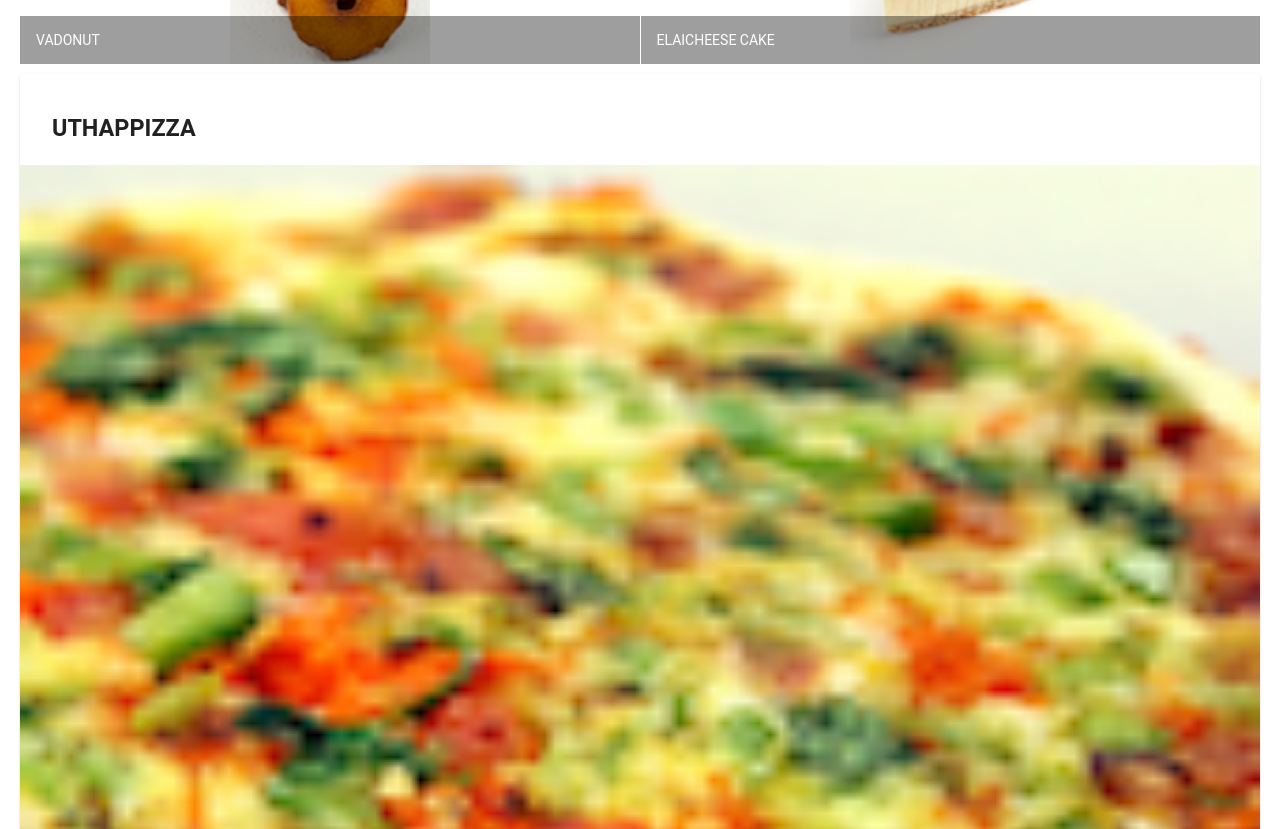
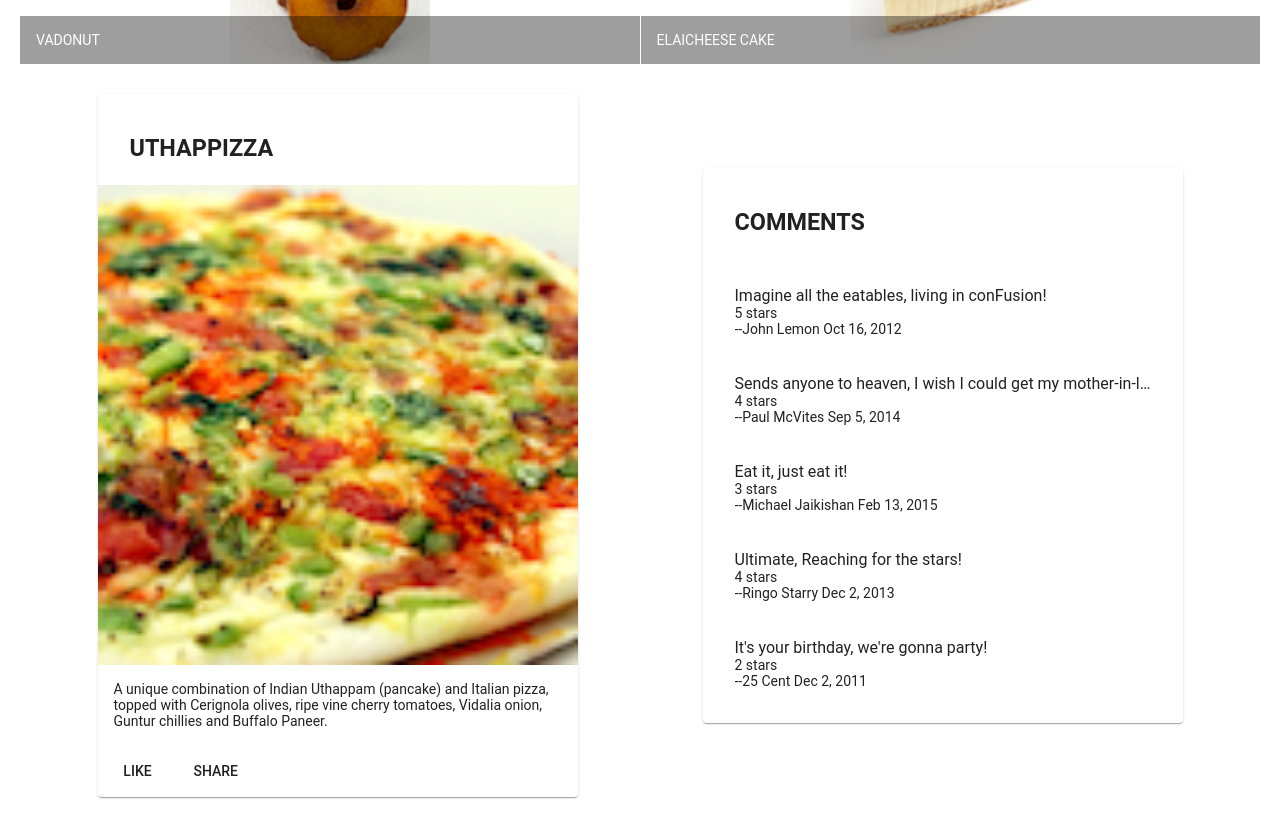
Before and after one commit to thenriq/Angular, an Angular app: page / in a window 1280 px wide. Shown: the part 500-1329 px from the top of the page. Built offline with nearby package versions, Linux system fonts and the light colour scheme.

Commit message:
first assignment

```diff
--- a/src/app/app.module.ts
+++ b/src/app/app.module.ts
@@ -11,11 +11,13 @@
 
 import 'hammerjs';
 import { MenuComponent } from './menu/menu.component';
+import { DishdetailComponent } from './dishdetail/dishdetail.component';
 
 @NgModule({
   declarations: [
     AppComponent,
-    MenuComponent
+    MenuComponent,
+    DishdetailComponent
   ],
   imports: [
     BrowserModule,
--- /dev/null
+++ b/src/app/dishdetail/dishdetail.component.html
@@ -0,0 +1,61 @@
+<div class="container"
+    fxLayout="row"
+    fxLayout.sm="column"
+    fxLayout.xs="column"
+    fxLayoutAlign.gt-md="space-around center"
+    fxLayoutGap="10px"
+    fxLayoutGap.xs="0">
+
+  <div fxFlex="40" *ngIf="dish">
+      <mat-card>
+        <mat-card-header>
+          <mat-card-title>
+            <h3>{{dish.name | uppercase}}</h3>
+          </mat-card-title>
+        </mat-card-header>
+        <img mat-card-image src={{dish.image}} alt={{dish.name}}>
+        <mat-card-content>
+          <p>{{dish.description}}</p>
+        </mat-card-content>
+        <mat-card-actions>
+          <button mat-button>LIKE</button>
+          <button mat-button>SHARE</button>
+        </mat-card-actions>
+      </mat-card>
+  </div>
+
+
+
+  <div fxFlex="40" *ngIf="dish">
+    <mat-card>
+      <mat-card-header>
+        <mat-card-title>
+          <h3>COMMENTS</h3>
+        </mat-card-title>
+      </mat-card-header>
+
+        <mat-list>
+        <mat-list-item *ngFor="let comments of dish.comments">
+
+              <p matLine> {{comments.comment}}</p>
+
+              <p matLine> {{comments.rating}} stars</p>
+              <p matLine> --{{comments.author}} {{comments.date | date}}</p>
+
+
+
+
+          <mat-card-content>
+
+          </mat-card-content>
+        </mat-list-item>
+      </mat-list>
+    </mat-card>
+
+    <!--
+    <p>Display the list of comments here</p>
+    -->
+
+  </div>
+
+</div>
--- /dev/null
+++ b/src/app/dishdetail/dishdetail.component.ts
@@ -0,0 +1,61 @@
+import { Component, OnInit } from '@angular/core';
+
+const DISH = {
+  id: '0',
+  name: 'Uthappizza',
+  image: '/assets/images/uthappizza.png',
+  category: 'mains',
+  featured: true,
+  label: 'Hot',
+  price: '4.99',
+  // tslint:disable-next-line:max-line-length
+  description: 'A unique combination of Indian Uthappam (pancake) and Italian pizza, topped with Cerignola olives, ripe vine cherry tomatoes, Vidalia onion, Guntur chillies and Buffalo Paneer.',
+  comments: [
+       {
+           rating: 5,
+           comment: 'Imagine all the eatables, living in conFusion!',
+           author: 'John Lemon',
+           date: '2012-10-16T17:57:28.556094Z'
+       },
+       {
+           rating: 4,
+           comment: 'Sends anyone to heaven, I wish I could get my mother-in-law to eat it!',
+           author: 'Paul McVites',
+           date: '2014-09-05T17:57:28.556094Z'
+       },
+       {
+           rating: 3,
+           comment: 'Eat it, just eat it!',
+           author: 'Michael Jaikishan',
+           date: '2015-02-13T17:57:28.556094Z'
+       },
+       {
+           rating: 4,
+           comment: 'Ultimate, Reaching for the stars!',
+           author: 'Ringo Starry',
+           date: '2013-12-02T17:57:28.556094Z'
+       },
+       {
+           rating: 2,
+           comment: 'It\'s your birthday, we\'re gonna party!',
+           author: '25 Cent',
+           date: '2011-12-02T17:57:28.556094Z'
+       }
+   ]
+};
+
+@Component({
+  selector: 'app-dishdetail',
+  templateUrl: './dishdetail.component.html',
+  styleUrls: ['./dishdetail.component.scss']
+})
+export class DishdetailComponent implements OnInit {
+
+  dish = DISH;
+
+  constructor() { }
+
+  ngOnInit() {
+  }
+
+}
--- a/src/app/menu/menu.component.html
+++ b/src/app/menu/menu.component.html
@@ -20,7 +20,8 @@
     </mat-grid-list>
   </div>
 
-
+  <app-dishdetail></app-dishdetail>
+<!--
   <div fxFlex *ngIf="selectedDish">
     <mat-card>
       <mat-card-header>
@@ -39,5 +40,6 @@
       </mat-card-actions>
     </mat-card>
   </div>
+  -->
 
 </div>
```
Also changed, not shown: src/app/dishdetail/dishdetail.component.scss (added), 1 other file (tests, documents, lock files or other folders).
